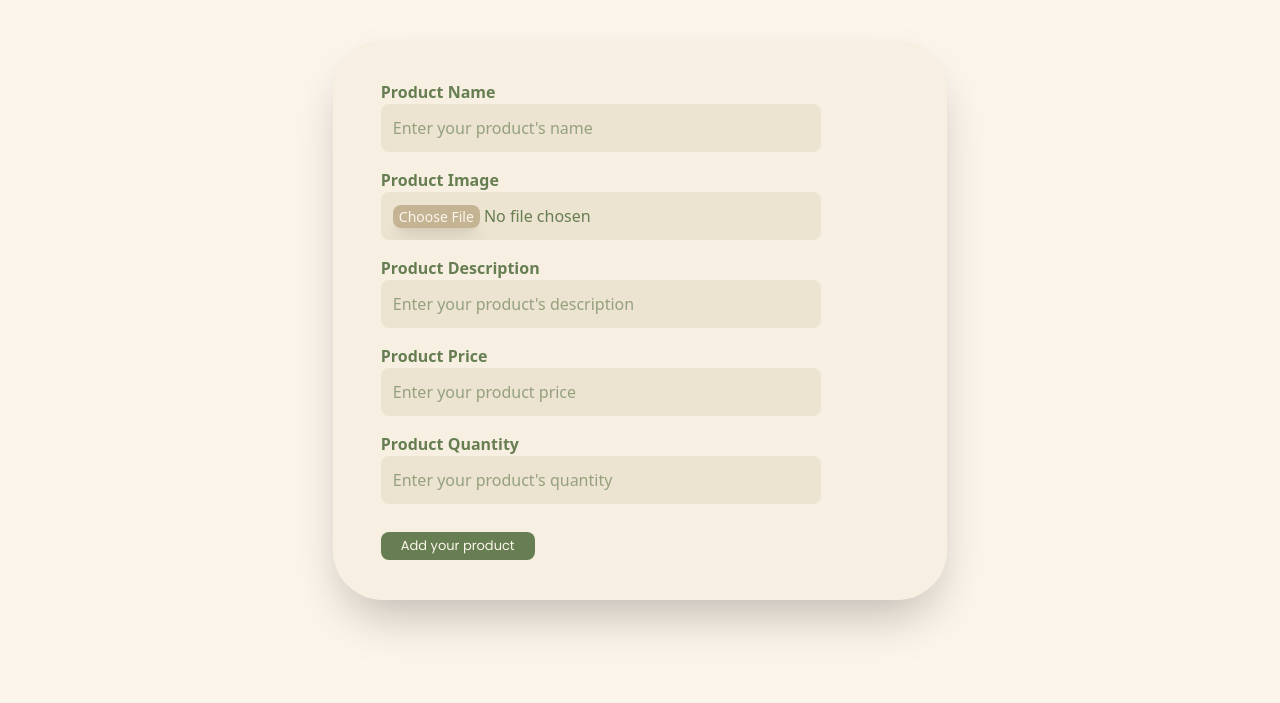
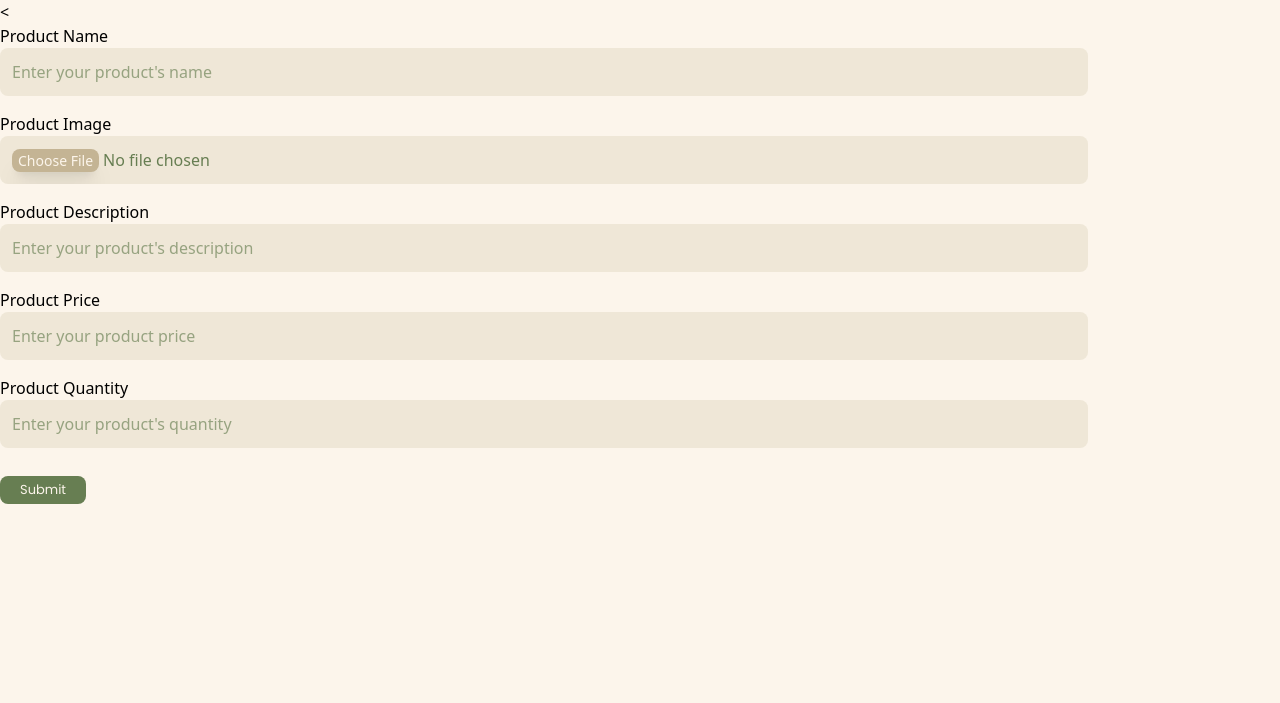
Before and after one commit to isimane/Comsetics-WebApplication, a Flask app: page /add_product in a window 1280 px wide. Shown: the top 703 px of the page. Run offline with Flask 3, Linux system fonts and the light colour scheme; some libraries are stand-ins or nearby versions.

Commit message:
edit code

```diff
--- a/app.py
+++ b/app.py
@@ -1,15 +1,18 @@
 from flask import Flask, render_template, url_for,request,redirect,url_for,flash,session
+import os
 # from flask_sqlalchemy import SQLAlchemy'
+from flask_wtf import FlaskForm
+from wtforms import StringField, SubmitField, FileField
+from wtforms.validators import DataRequired
 import sqlite3
 
-# import os
 
 app=Flask(__name__)
+app.config['SECRET_KEY'] = 'secretKey'
+app.config['UPLOAD_FOLDER'] = 'static/products'
 
 
-
-@app.route("/")
-
+@app.route("/productTable")
 def home():
     with sqlite3.connect("db.db") as con:
         con.row_factory = sqlite3.Row
@@ -25,37 +28,48 @@ def home():
         return render_template("productstable.html", products=data)
 
 
+
+
+class ProductForm(FlaskForm):
+    name = StringField('Product Name', validators=[DataRequired()])
+    image = FileField('Product Image', validators=[DataRequired()])
+    description = StringField('Product Description', validators=[DataRequired()])
+    price = StringField('Product Price', validators=[DataRequired()])
+    quantity = StringField('Product Quantity', validators=[DataRequired()])
+
+    submit = SubmitField('Submit')
+
 @app.route("/add_product", methods=['GET', 'POST'])
 def add_product():
-    if request.method == 'POST':
-        name = request.form["ProductName"]
-        image = request.files["ProductImage"]
-        description = request.form["ProductDescription"]
-        price = request.form["ProductPrice"]
-        quantity = request.form["ProductQuantity"]
+    form = ProductForm()
+    if form.validate_on_submit():
+        name = form.name.data
+        description = form.description.data
+        price = form.price.data
+        quantity = form.quantity.data
+        image = form.image.data
+
+        # Create a directory to store the uploaded images if it doesn't exist
+        upload_dir = os.path.join(app.root_path, 'static/products')
+        if not os.path.exists(upload_dir):
+            os.makedirs(upload_dir)
+
+        # Save the uploaded image
+        if image:
+            image_filename = image.filename
+            image_path = os.path.join(upload_dir, image_filename)
+            image.save(image_path)
+        else:
+            image_filename = None
+
         with sqlite3.connect("db.db") as con:
             cur = con.cursor()
-            cur.execute("INSERT INTO products(name, image, description, price, quantity) values (?,?,?,?,?)",(name,image,description,price,quantity))
+            cur.execute("INSERT INTO products(name, image, description, price, quantity) VALUES (?,?,?,?,?)",
+                        (name, image_filename, description, price, quantity))
             con.commit()
-            # flash('Product added','success')
+            flash('Product added successfully', 'success')
         return redirect(url_for("home"))
-    return render_template("addProduct.html")
-
-@app.route("/products")
-def products():
-     with sqlite3.connect("db.db") as con:
-        con.row_factory = sqlite3.Row
-        cur = con.cursor()
-        cur.execute("""
-            SELECT prod.*, categ.name AS category_name
-            FROM products prod
-            JOIN categories categ ON prod.category_id = categ.id
-            ORDER BY RANDOM()
-        """)
-
-        data = cur.fetchall()
-        return render_template("shop.html", products=data)
-
+    return render_template("addProduct.html", form=form)
 
 if __name__ == "__main__":
     # db.create_all
--- a/templates/addProduct.html
+++ b/templates/addProduct.html
@@ -48,24 +48,25 @@
     <body class="bg-light">
 
         <main class="mb-10">
-            <div class="pb-6 mt-10 w-[80%] md:w-[80%] md:mt-0 mx-auto xl:max-w-[1400px] xl:mx-auto">
-                <form action="{{url_for('add_product')}}" method="post" class="bg-lightbeige bg-opacity-30 shadow-2xl rounded-[50px] px-12  mt-10 md:w-[60%] mx-auto py-10  xl:max-w-[1400px] xl:mx-auto mb-20">
-                  <label for="ProductName" class="text-darkgreen font-bold ">Product Name </label><br>
-                  <input type="text" id="ProductName" name="ProductName" placeholder="Enter your product's name" class="py-3 bg-[#D2C5AA] bg-opacity-30 rounded-lg outline-none pl-3 pr-10 text-darkgreen w-[85%] mb-4 placeholder-darkgreen  placeholder-opacity-65"><br>
-                  <label for="ProductImage" class="text-darkgreen font-bold ">Product Image </label><br>
-                  <input type="file" id="ProductImage"name="ProductImage" placeholder="choose your product's image" class="py-3 bg-[#D2C5AA] bg-opacity-30 rounded-lg outline-none pl-3 pr-10 text-darkgreen w-[85%] mb-4 placeholder-darkgreen pl file-opacity-25 file:border-0 file:bg-beige file:rounded-lg  file:shadow-xl  file:text-[14px]  file:text-light file:cursor-pointer file:hover:opacity-80 file:transition-opacity file:duration-300 "><br>
-                  <label for="ProductDescription" class="text-darkgreen font-bold ">Product
-                    Description </label><br>
-                  <input type="text" id="ProductDescription" name="ProductDescription" placeholder="Enter your product's description" class="py-3 bg-[#D2C5AA] bg-opacity-30 rounded-lg outline-none pl-3 pr-10 text-darkgreen w-[85%] mb-4 placeholder-darkgreen placeholder-opacity-65"><br>
-                  <label for="ProductPrice" class="text-darkgreen font-bold ">Product
-                    Price </label><br>
-                  <input type="text" id="ProductPrice" name="ProductPrice" placeholder="Enter your product price" class="py-3 bg-[#D2C5AA] bg-opacity-30 rounded-lg outline-none pl-3 pr-10 text-darkgreen w-[85%] mb-4 placeholder-darkgreen placeholder-opacity-65"><br>
-                  <label for="ProductQuantity" class="text-darkgreen font-bold ">Product
-                    Quantity </label><br>
-                  <input type="text" id="ProductQuantity" id="ProductQuantity" placeholder="Enter your product's quantity" class="py-3 bg-[#D2C5AA] bg-opacity-30 rounded-lg outline-none pl-3 pr-10 text-darkgreen w-[85%] mb-4 placeholder-darkgreen placeholder-opacity-65"><br>
-                  <button type="submit" class="bg-darkgreen text-[13px] text-light font-pop py-1 px-5 rounded-lg mt-3 hover:opacity-80 transition-opacity duration-300">Add your product</button>
-                </form>
-              </div>
+            <<form method="POST" class="..." enctype="multipart/form-data">
+              {{ form.csrf_token }}
+              <label for="name" class="...">Product Name</label><br>
+              {{ form.name(class="py-3 bg-[#D2C5AA] bg-opacity-30 rounded-lg outline-none pl-3 pr-10 text-darkgreen w-[85%] mb-4 placeholder-darkgreen placeholder-opacity-65", placeholder="Enter your product's name") }}<br>
+
+              <label for="image" class="...">Product Image</label><br>
+              {{ form.image(class="py-3 bg-[#D2C5AA] bg-opacity-30 rounded-lg outline-none pl-3 pr-10 text-darkgreen w-[85%] mb-4 placeholder-darkgreen pl file-opacity-25 file:border-0 file:bg-beige file:rounded-lg file:shadow-xl file:text-[14px] file:text-light file:cursor-pointer file:hover:opacity-80 file:transition-opacity file:duration-300") }}<br>
+
+              <label for="description" class="...">Product Description</label><br>
+              {{ form.description(class="py-3 bg-[#D2C5AA] bg-opacity-30 rounded-lg outline-none pl-3 pr-10 text-darkgreen w-[85%] mb-4 placeholder-darkgreen placeholder-opacity-65", placeholder="Enter your product's description") }}<br>
+
+              <label for="price" class="...">Product Price</label><br>
+              {{ form.price(class="py-3 bg-[#D2C5AA] bg-opacity-30 rounded-lg outline-none pl-3 pr-10 text-darkgreen w-[85%] mb-4 placeholder-darkgreen placeholder-opacity-65", placeholder="Enter your product price") }}<br>
+
+              <label for="quantity" class="...">Product Quantity</label><br>
+              {{ form.quantity(class="py-3 bg-[#D2C5AA] bg-opacity-30 rounded-lg outline-none pl-3 pr-10 text-darkgreen w-[85%] mb-4 placeholder-darkgreen placeholder-opacity-65", placeholder="Enter your product's quantity") }}<br>
+
+              {{ form.submit(class="bg-darkgreen text-[13px] text-light font-pop py-1 px-5 rounded-lg mt-3 hover:opacity-80 transition-opacity duration-300") }}
+          </form>
         </main>
         <script src="../static/js/main.js"></script>
 </body>
```
Also changed, not shown: 1 other file.
